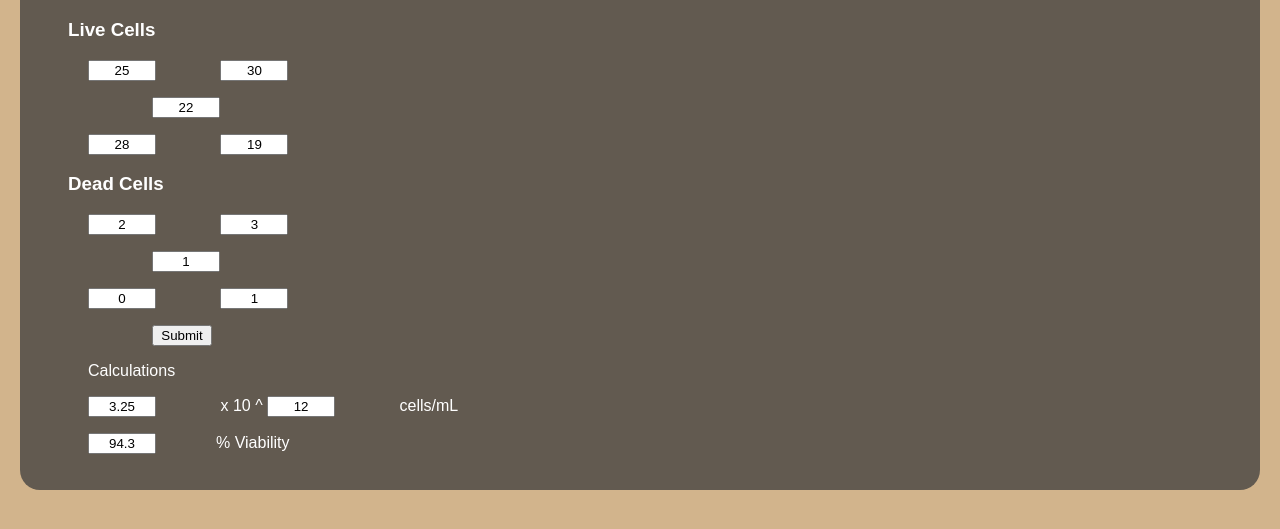
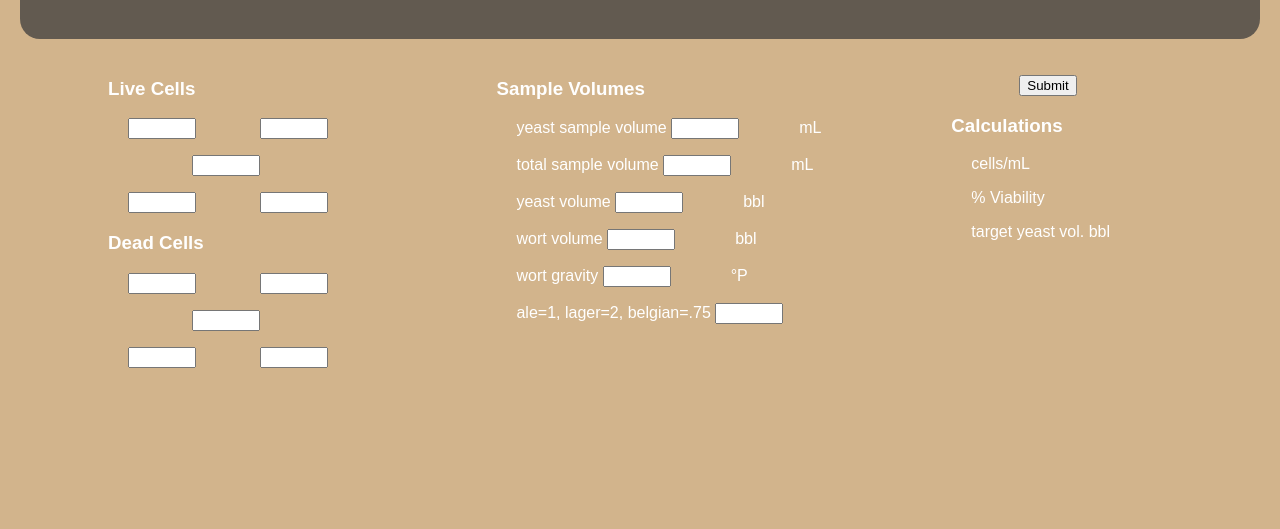
Before and after one commit to nomdebrew/Jeast-Pitch, a plain HTML site: page website/counting.html in a window 1280 px wide. Shown: the part 161-690 px from the top of the page. Drawn offline with Linux system fonts and the light colour scheme.

Commit message:
added logic to counting

```diff
--- a/website/counting.html
+++ b/website/counting.html
@@ -19,25 +19,76 @@
 
 	<div class="content">
 		<h1>Cell Counting</h1>
-		<h3>Live Cells</h3>
-			<p><input type="text" name="live1" value="25">
-			<input type="text" name="live2" value="30"></p>
-			<p>&emsp;&emsp;&emsp;&emsp;<input type="text" name="live3" value="22"></p>
-			<p><input type="text" name="live4" value="28">
-			<input type="text" name="live5" value="19"></p>
-		</p>
-		<h3>Dead Cells</h3>
-			<p><input type="text" name="dead1" value="2">
-			<input type="text" name="dead2" value="3"></p>
-			<p>&emsp;&emsp;&emsp;&emsp;<input type="text" name="dead3" value="1"></p>
-			<p><input type="text" name="dead4" value="0">
-			<input type="text" name="dead5" value="1"></p>
-		<p>&emsp;&emsp;&emsp;&emsp;<input type="submit" value="Submit"></p>
+		<div style="float:left; padding: 40px;">
+			<h3>Live Cells</h3>
+				<p><input type="number" id="live1">
+				<input type="number" id="live2"></p>
+				<p>&emsp;&emsp;&emsp;&emsp;<input type="number" id="live3"></p>
+				<p><input type="number" id="live4">
+				<input type="number" id="live5"></p>
+			</p>
+			<h3>Dead Cells</h3>
+				<p><input type="number" id="dead1">
+				<input type="number" id="dead2"></p>
+				<p>&emsp;&emsp;&emsp;&emsp;<input type="number" id="dead3"></p>
+				<p><input type="number" id="dead4">
+				<input type="number" id="dead5"></p>
+		</div>
+		<div style="float:left; padding: 40px;">
+			<h3>Sample Volumes</h3>
+			<p>yeast sample volume <input type="number" id="vol1">mL</p>
+			<p>total sample volume <input type="number" id="vol2">mL</p>
+			<p>yeast volume <input type="number" id="vol3">bbl</p>
+			<p>wort volume <input type="number" id="vol4">bbl</p>
+			<p>wort gravity <input type="number" id="vol5">°P</p>
+			<p>ale=1, lager=2, belgian=.75 <input type="number" id="vol6"></p>
+		</div>
+		<div style="float:left; padding: 40px;">
+		<p>&emsp;&emsp;&emsp;<button onclick="calculate()">Submit</button></p>
 
-		<p>Calculations</p>
-			<p><input type="text" value="3.25"> x 10 ^ <input type="text" value="12"> cells/mL</p>
-			<p><input type="text" value="94.3">% Viability</p>
+			<h3>Calculations</h3>
+			<p><span id="calc1"></span> cells/mL</p>
+			<p><span id="calc2"></span>% Viability</p>
+			<p>target yeast vol. <span id="calc3"></span> bbl</p>
+		</div>
 
+		<script type="text/javascript">
+		function calculate() {
+			var l1 = document.getElementById('live1').value;
+			var l2 = document.getElementById('live2').value;
+			var l3 = document.getElementById('live3').value;
+			var l4 = document.getElementById('live4').value;
+			var l5 = document.getElementById('live5').value;
+
+			var d1 = document.getElementById('dead1').value;
+			var d2 = document.getElementById('dead2').value;
+			var d3 = document.getElementById('dead3').value;
+			var d4 = document.getElementById('dead4').value;
+			var d5 = document.getElementById('dead5').value;
+
+			var v1 = document.getElementById('vol1').value;
+			var v2 = document.getElementById('vol2').value;
+			var v3 = document.getElementById('vol3').value;
+			var v4 = document.getElementById('vol4').value;
+			var v5 = document.getElementById('vol5').value;
+
+			var c1 = document.getElementById('calc1');
+			var c2 = document.getElementById('calc2');
+			var c3 = document.getElementById('calc3');
+
+			var totalLive = +l1 + +l2 + +l3 + +l4 + +l5;
+			var totalDead = +d1 + +d2 + +d3 + +d4 + +d5;
+			var dilution = +vol1 / +vol2;
+			var density = totalLive * dilution * 50000;
+			var cellsNeeded = +vol5*(0.0682*+vol5+0.2237)*+vol6*10**6*+vol4*(31*3785.41);
+			var slurry =(cellsNeeded/(density*3785.41))/31;
+
+			c1.innerHTML = density.toExponential(2);
+			c2.innerHTML = (totalLive/(totalLive + totalDead) * 100).toFixed(2);
+			c3.innerHTML = slurry;
+            	}
+
+		</script>
 	</div>
 </div>
 
```
Also changed, not shown: website/testing.html (added, +19 -0 lines).
